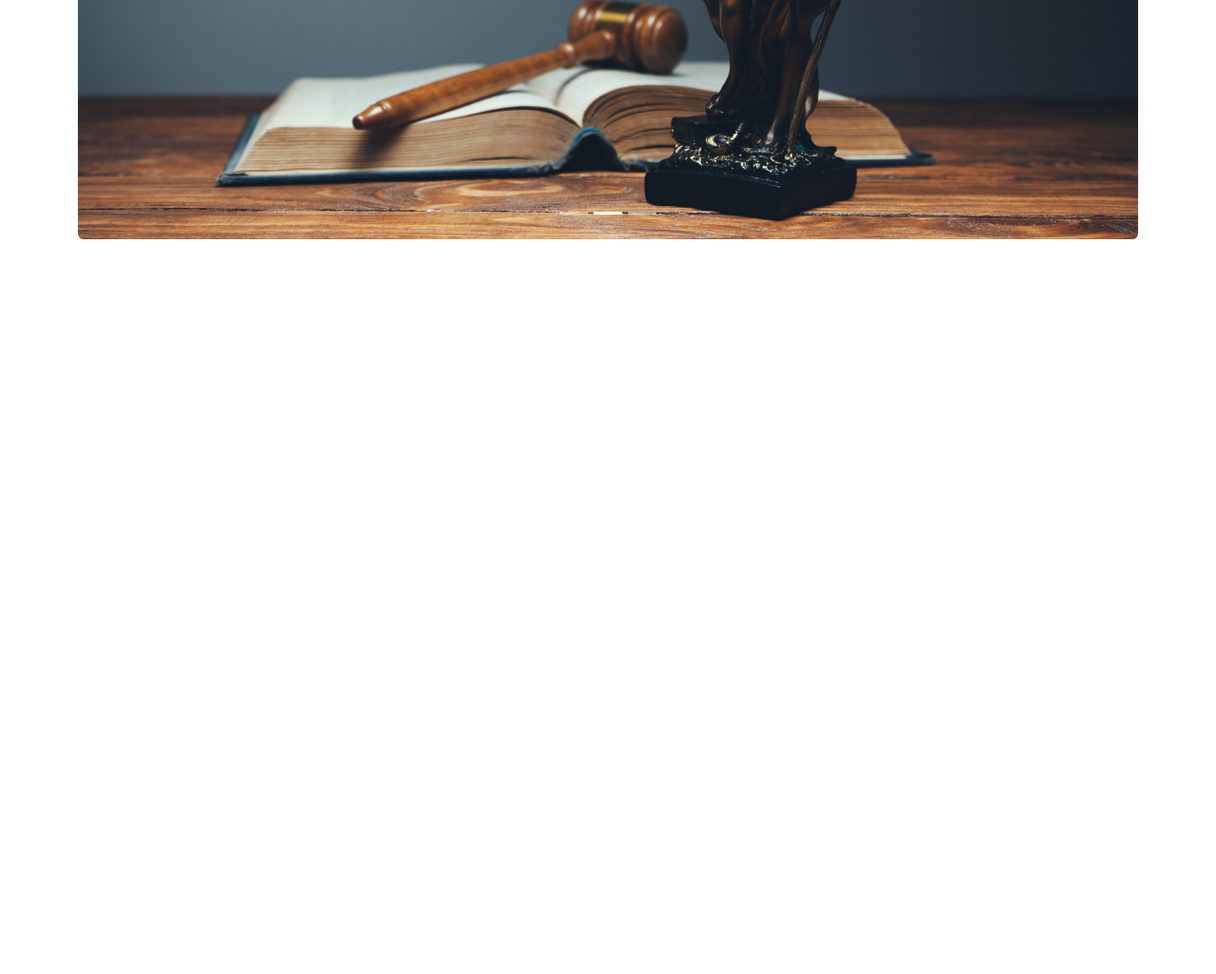
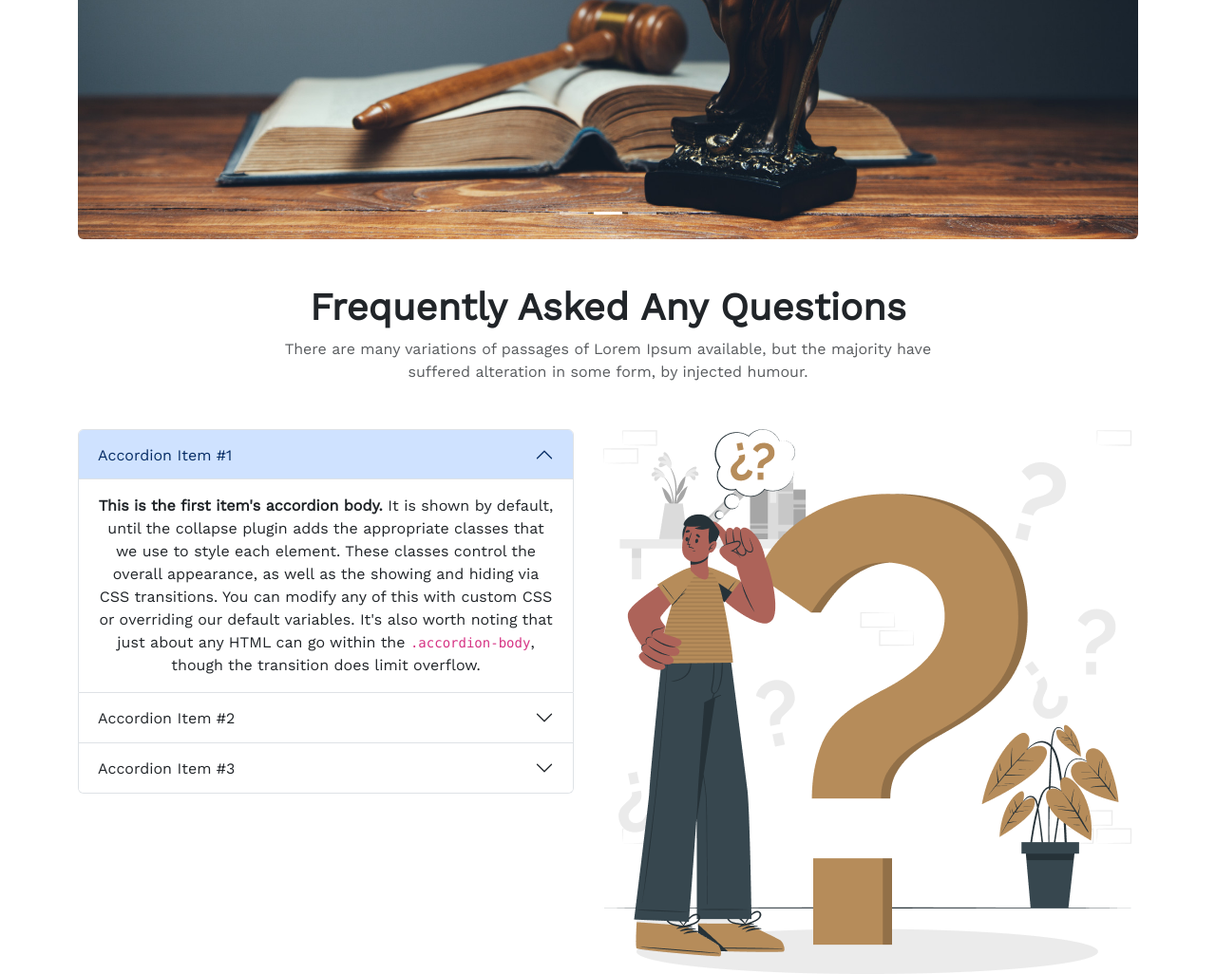
Before and after one commit to bariulmunshi/MERN-Project-6, a plain HTML site: page index.html in a window 1280 px wide. Shown: the part 3646-4672 px from the top of the page at 95% size. Before the commit the page ends 3946 px from the top, so only its background shows below. Drawn offline with nearby package versions, Linux system fonts and the light colour scheme.

Commit message:
FAQ  section added

```diff
--- a/index.html
+++ b/index.html
@@ -305,7 +305,57 @@ font-family: 'Work Sans', sans-serif;
     </div>
   </section>
   <!-- ==========End: Client-Say======== -->
-
+<!-- ==========Start: FAQ=============== -->
+<section class="text-center">
+  <h1 class="fw-semibold">Frequently Asked Any Questions</h1>
+  <p class="opacity-75 mb-5">There are many variations of passages of Lorem Ipsum available, but the majority have <br> suffered alteration in some form, by injected humour.</p>
+  <div class="row">
+    <div class="col">
+      <div class="accordion" id="accordionPanelsStayOpenExample">
+        <div class="accordion-item">
+          <h2 class="accordion-header" id="panelsStayOpen-headingOne">
+            <button class="accordion-button" type="button" data-bs-toggle="collapse" data-bs-target="#panelsStayOpen-collapseOne" aria-expanded="true" aria-controls="panelsStayOpen-collapseOne">
+              Accordion Item #1
+            </button>
+          </h2>
+          <div id="panelsStayOpen-collapseOne" class="accordion-collapse collapse show" aria-labelledby="panelsStayOpen-headingOne">
+            <div class="accordion-body">
+              <strong>This is the first item's accordion body.</strong> It is shown by default, until the collapse plugin adds the appropriate classes that we use to style each element. These classes control the overall appearance, as well as the showing and hiding via CSS transitions. You can modify any of this with custom CSS or overriding our default variables. It's also worth noting that just about any HTML can go within the <code>.accordion-body</code>, though the transition does limit overflow.
+            </div>
+          </div>
+        </div>
+        <div class="accordion-item">
+          <h2 class="accordion-header" id="panelsStayOpen-headingTwo">
+            <button class="accordion-button collapsed" type="button" data-bs-toggle="collapse" data-bs-target="#panelsStayOpen-collapseTwo" aria-expanded="false" aria-controls="panelsStayOpen-collapseTwo">
+              Accordion Item #2
+            </button>
+          </h2>
+          <div id="panelsStayOpen-collapseTwo" class="accordion-collapse collapse" aria-labelledby="panelsStayOpen-headingTwo">
+            <div class="accordion-body">
+              <strong>This is the second item's accordion body.</strong> It is hidden by default, until the collapse plugin adds the appropriate classes that we use to style each element. These classes control the overall appearance, as well as the showing and hiding via CSS transitions. You can modify any of this with custom CSS or overriding our default variables. It's also worth noting that just about any HTML can go within the <code>.accordion-body</code>, though the transition does limit overflow.
+            </div>
+          </div>
+        </div>
+        <div class="accordion-item">
+          <h2 class="accordion-header" id="panelsStayOpen-headingThree">
+            <button class="accordion-button collapsed" type="button" data-bs-toggle="collapse" data-bs-target="#panelsStayOpen-collapseThree" aria-expanded="false" aria-controls="panelsStayOpen-collapseThree">
+              Accordion Item #3
+            </button>
+          </h2>
+          <div id="panelsStayOpen-collapseThree" class="accordion-collapse collapse" aria-labelledby="panelsStayOpen-headingThree">
+            <div class="accordion-body">
+              <strong>This is the third item's accordion body.</strong> It is hidden by default, until the collapse plugin adds the appropriate classes that we use to style each element. These classes control the overall appearance, as well as the showing and hiding via CSS transitions. You can modify any of this with custom CSS or overriding our default variables. It's also worth noting that just about any HTML can go within the <code>.accordion-body</code>, though the transition does limit overflow.
+            </div>
+          </div>
+        </div>
+      </div>
+    </div>
+    <div class="col">
+      <img src="images/faq.png" alt="">
+    </div>
+  </div>
+</section>
+<!-- ==========End: FAQ================= -->
 
 </main>
 <!-- ============End:Main============ -->
```
